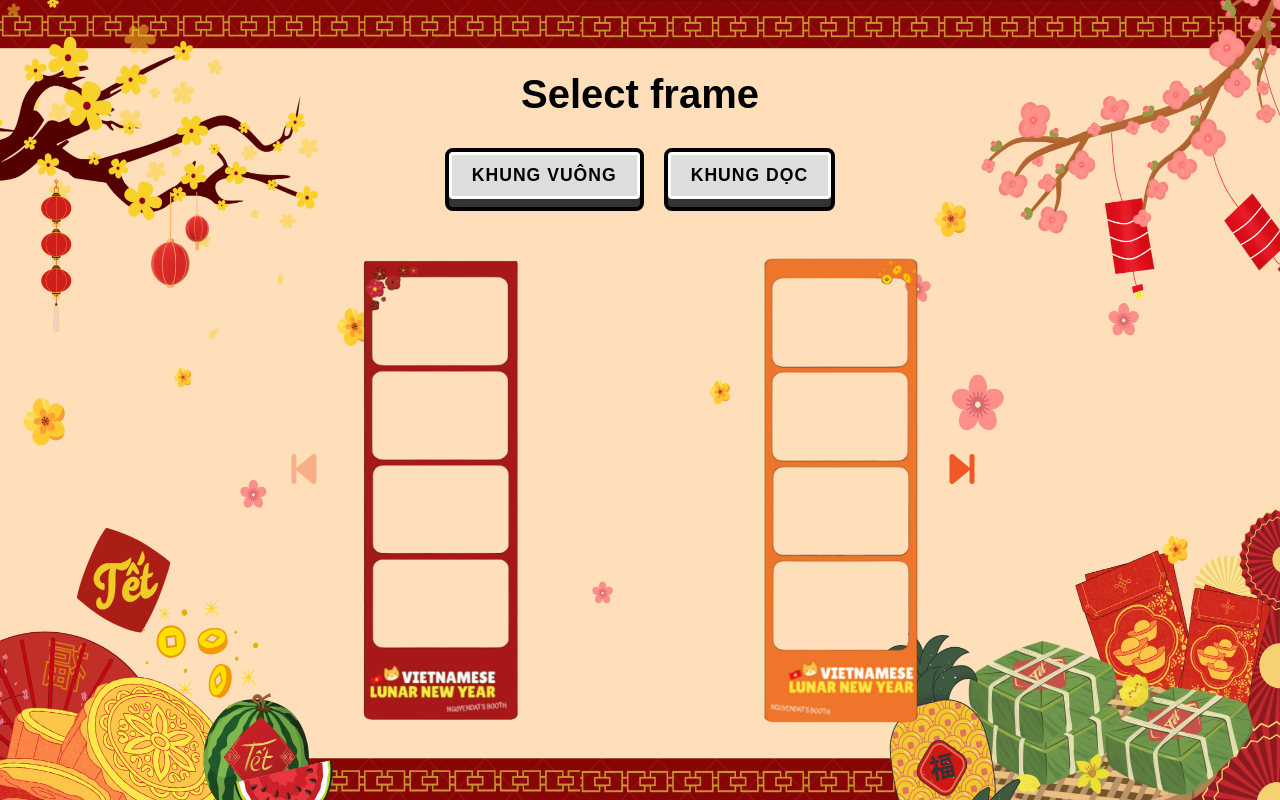
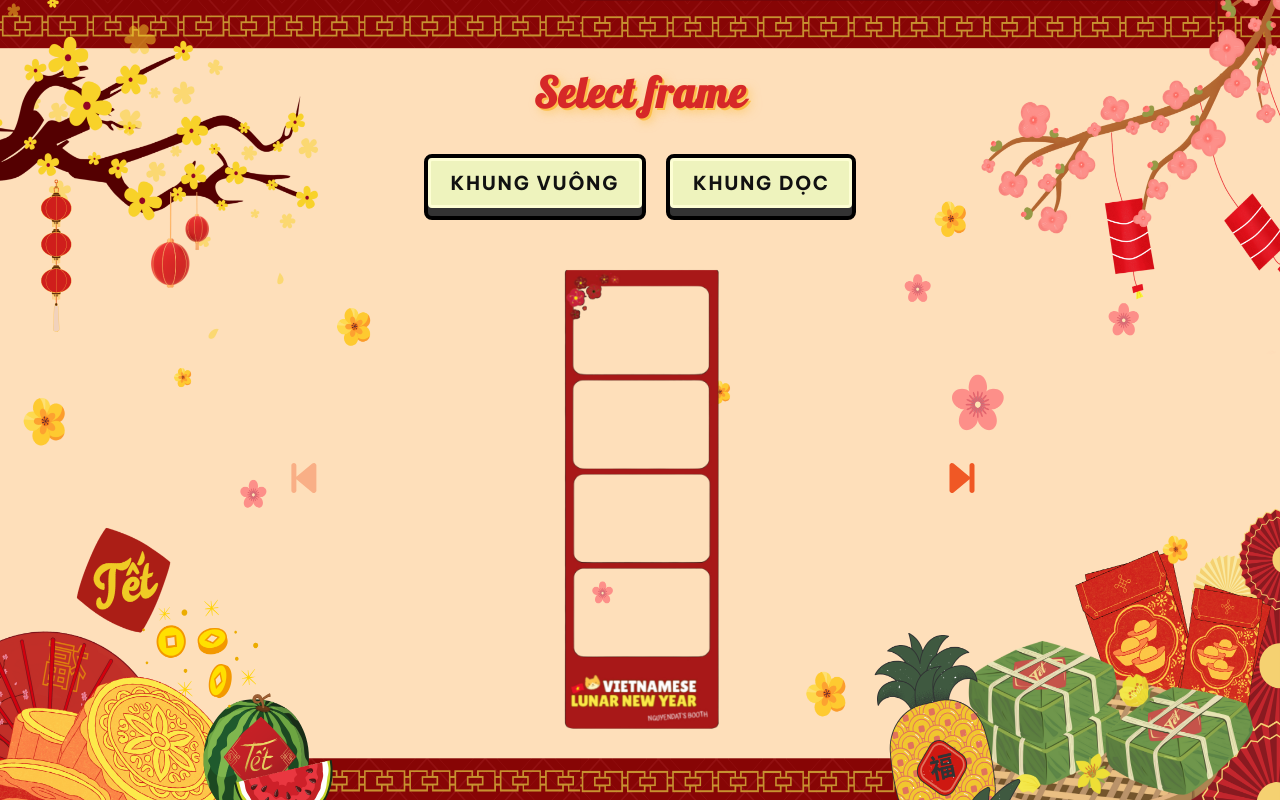
Before and after one commit to NguyenDat2012/PhotoBooth-webapp, a plain HTML site: page select-Frame.html in a window 1280 px wide. Drawn offline with nearby package versions, Linux system fonts and the light colour scheme.

Commit message:
edit layout

```diff
--- a/Javascript/select-Frame.js
+++ b/Javascript/select-Frame.js
@@ -25,8 +25,8 @@ var swiper = new Swiper(".mySwiper", {
             spaceBetween: 16,
         },
         768: {
-            slidesPerView: 2,
-            spaceBetween: 24,
+            slidesPerView: 1,
+            spaceBetween: 16,
         }
     }
 });
--- a/StyleCSS/select-Frame.css
+++ b/StyleCSS/select-Frame.css
@@ -44,13 +44,31 @@ body {
 
 /* ================= TITLE ================= */
 .select-title {
-    margin-top: 5vh; /* Giảm từ 14vh xuống để đẩy các phần tử khác lên */
-    font-size: clamp(24px, 4vw, 40px); /* Thu nhỏ font chữ một chút */
-    width: 90%; /* Không để lan sát mép */
+    margin-top: 5vh;
+    margin-bottom: 10px;
+
+    font-family:
+        "Lobster",
+        "Dancing Script",
+        "Pacifico",
+        "SVN-Brush",
+        "UTM ThuPhap",
+        cursive;
+
+    font-size: clamp(26px, 10vw, 42px);
+    width: 90%;
     text-align: center;
-    line-height: 1.2;
-    margin-bottom: 10px;
+    line-height: 1.5;
+
+    color: #d62828; /* đỏ Tết */
+    letter-spacing: 1px;
+
+    /* Hiệu ứng ánh vàng – may mắn */
+    text-shadow:
+        2px 2px 0 #fcbf49,
+        4px 4px 10px rgba(252, 191, 73, 0.6);
 }
+
 /* From Uiverse.io by arthur_6104 */
 /* Container bọc ngoài - Ép nằm ngang */
 .menu-group {
@@ -75,19 +93,24 @@ body {
 }
 
 .filter-btn {
-    background-color: #dddddd;
-    border: 3px solid #fff;
+    background-color: #eef3bd;
+    border: 3px solid #fdfed4;
     padding: 10px 20px;     /* Tăng padding để nút dễ bấm trên iPhone */
     border-radius: 4px;
 }
 
 .filter-btn span {
-    font-size: 1.1rem;      /* Tương đương 1.2em */
-    font-weight: 800;
-    color: black;
-    letter-spacing: 1px;
+    font-family:
+        "Be Vietnam Pro",
+        "Montserrat",
+        "SVN-Avo",
+        sans-serif;
+
+    font-size: 1.2rem;
+    font-weight: 700;
+    letter-spacing: 1.7px;
     text-transform: uppercase;
-    white-space: nowrap;    /* Giữ chữ không bị xuống dòng */
+    color: #111;   /* Giữ chữ không bị xuống dòng */
 }
 
 /* Hiệu ứng nhấn nút (Lún xuống) */
@@ -188,8 +211,6 @@ body {
     transition-duration: 0.3s;
 }
 
-
-
 .swiper-button-next:active,
 .swiper-button-prev:active {
     transform: translate(3px, 3px) !important; /* Giữ trọng tâm khi nhấn */
@@ -210,9 +231,9 @@ body {
         padding: 0 15px;
     }
     .filter-btn {
-        padding: 8px 15px;
+        padding: 8px 5px;
     }
     .filter-btn span {
-        font-size: 0.9rem;  /* Giảm font chữ một chút để vừa chiều ngang */
+        font-size: 0.5rem;  /* Giảm font chữ một chút để vừa chiều ngang */
     }
 }
--- a/select-Frame.html
+++ b/select-Frame.html
@@ -7,6 +7,9 @@
     <link rel="icon" href="image-home/title-logo.png"/>
     <link rel="stylesheet" href="https://unpkg.com/swiper/swiper-bundle.min.css">
     <link rel="stylesheet" href="StyleCSS/select-Frame.css" />
+    <link href="https://fonts.googleapis.com/css2?family=Lobster&family=Dancing+Script:wght@600&display=swap" rel="stylesheet">
+    <link href="https://fonts.googleapis.com/css2?family=Be+Vietnam+Pro:wght@600;700;800&family=Baloo+2:wght@700;800&display=swap" rel="stylesheet">
+
 </head>
 <body>
 
```
Lines whose indentation alone changed are shown as unchanged.
